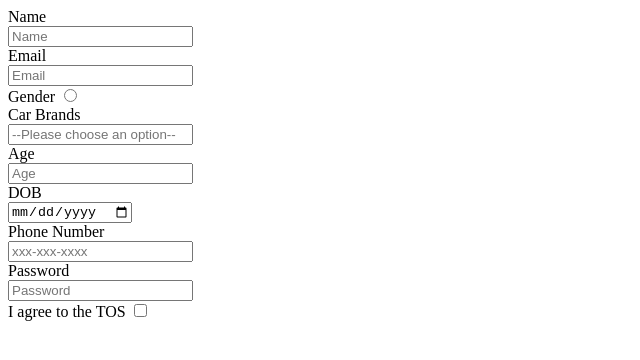
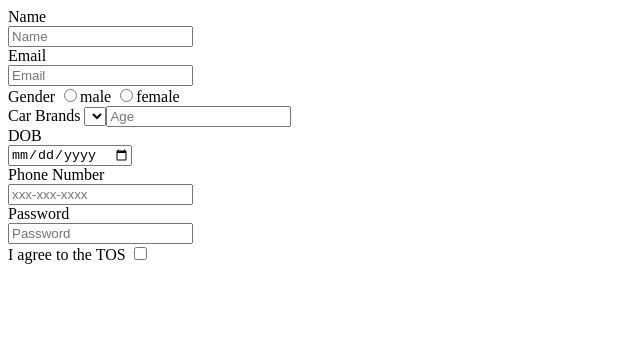
Before and after one commit to acciojob/signup-form-car-Suchitagrawal, a website: page main.html in a window 1280 px wide. Shown: the whole page, without its empty margins (0-640 px from the left). Drawn offline with Linux system fonts and the light colour scheme.

Commit message:
created a submission

```diff
--- a/main.html
+++ b/main.html
@@ -15,13 +15,16 @@
 		<br><label for="email">Email</label>
 		<br><input type="email" id="email" name="email" placeholder="Email" required>
 
-		<br><label for="gender">Gender</label>
-		<input type="radio" id="gender" name="gender" required>
+		<br><label for="male">Gender</label>
+		<input type="radio" id="male" name="gender" required>male
+
+		<label for="female"></label>
+		<input type="radio" id="female" name="gender" required>female
 
 		<br><label for="cars">Car Brands</label>
-		<br><input type="select" id="cars" name="cars" placeholder="--Please choose an option--" required>
+		<select type="select" id="cars" name="cars" placeholder="--Please choose an option--" required>
 
-		<br><label for="age">Age</label>
+		<label for="age">Age</label>
 		<br><input type="number" id="age" name="age" placeholder="Age" required>
 
 		<br><label for="dob">DOB</label>
```
